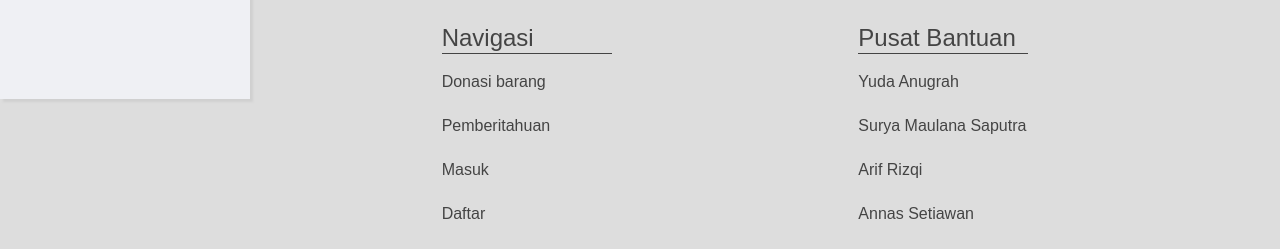
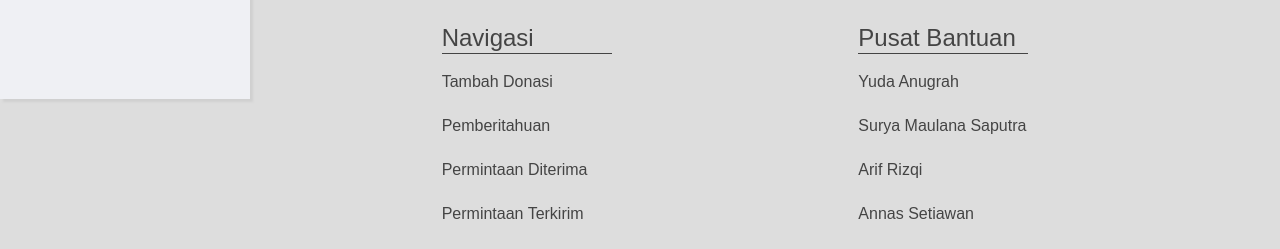
Before and after one commit to suryaasaputra/dibagiin, a Next.js app: page /tes in a window 1280 px wide. Shown: the part 701-950 px from the top of the page. Built offline with nearby package versions, Linux system fonts and the light colour scheme; no server answers; sample sign-in values are in the browser's storage; a web font is replaced by a local one.

Commit message:
edit lagi di layout2 footer

```diff
--- a/components/Layout2.js
+++ b/components/Layout2.js
@@ -183,10 +183,11 @@ const Footer = () => {
 				<div className="our-service box-footer">
 					<h4>Navigasi</h4>
 					<ul>
-						<li><Link className="serviceLink" href="/donasi">Donasi barang</Link></li>
+						<li><Link className="serviceLink" href="/donasi">Tambah Donasi</Link></li>
 						<li><Link className="serviceLink" href="/pemberitahuan">Pemberitahuan</Link></li>
-						<li><Link className="serviceLink" href="/masuk">Masuk</Link></li>
-						<li><Link className="serviceLink" href="/registrasi">Daftar</Link></li>
+						<li><Link className="serviceLink" href="/permintaan/diterima">Permintaan Diterima</Link></li>
+						<li><Link className="serviceLink" href="/permintaan/terkirim">Permintaan Terkirim</Link></li>
+						<li><Link className="serviceLink" href="/profil">Profil</Link></li>
 					</ul>
 				</div>
 
```
